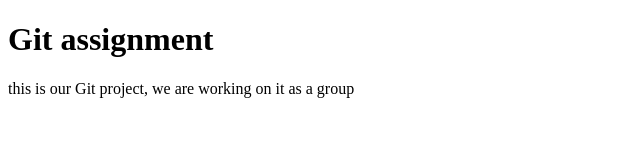
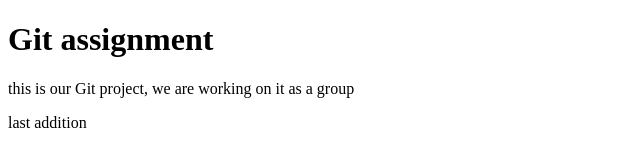
Before and after one commit to OsaidM/trying_conflicts, a plain HTML site: page index.html in a window 1280 px wide. Shown: the full height of the page, 0-640 px from the left. Drawn offline with Linux system fonts and the light colour scheme.

Commit message:
newConflict

```diff
--- a/index.html
+++ b/index.html
@@ -8,6 +8,6 @@
 <body>
   <h1>Git assignment</h1>
   <p> this is our Git project, we are working on it as a group</p>
-
+  <span>last addition</span>
 </body>
 </html>
```
